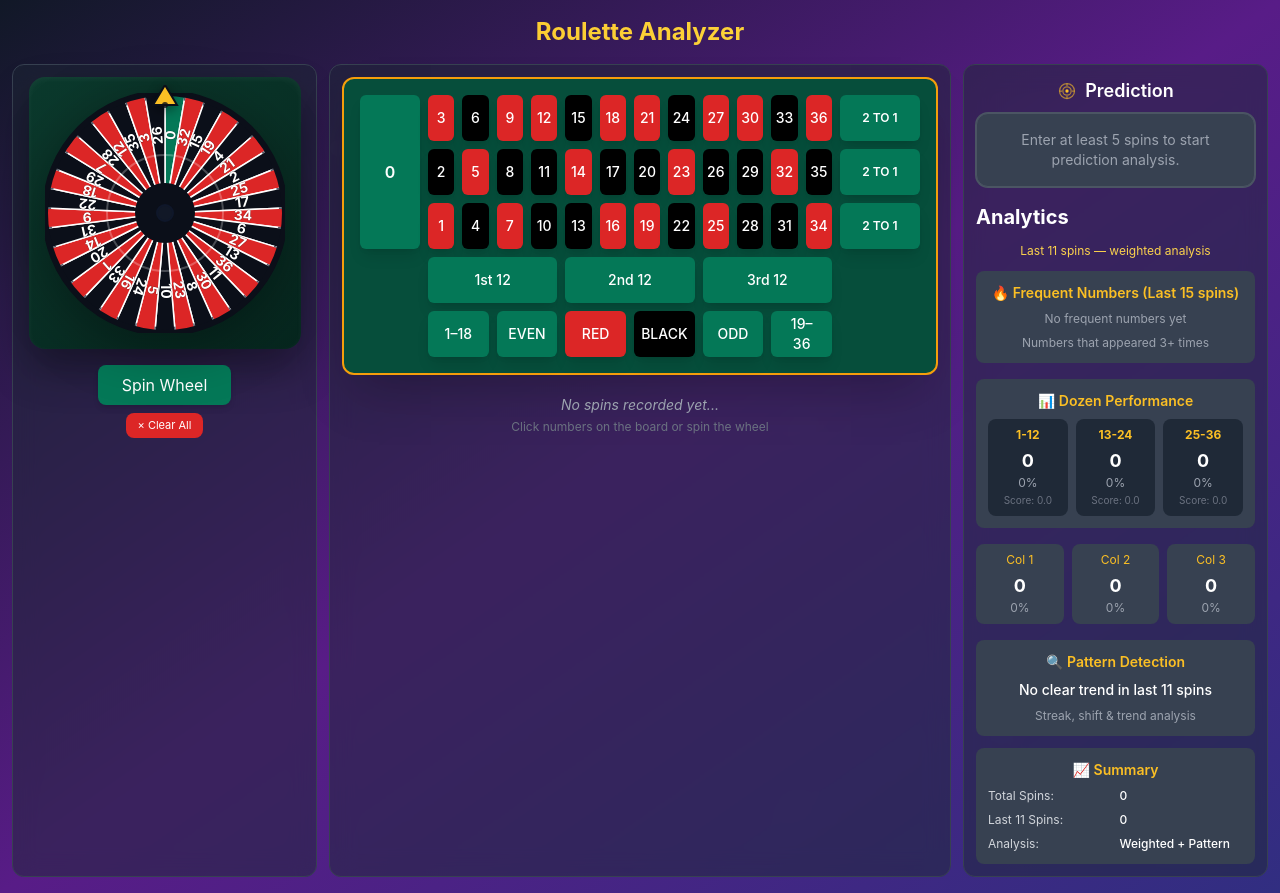
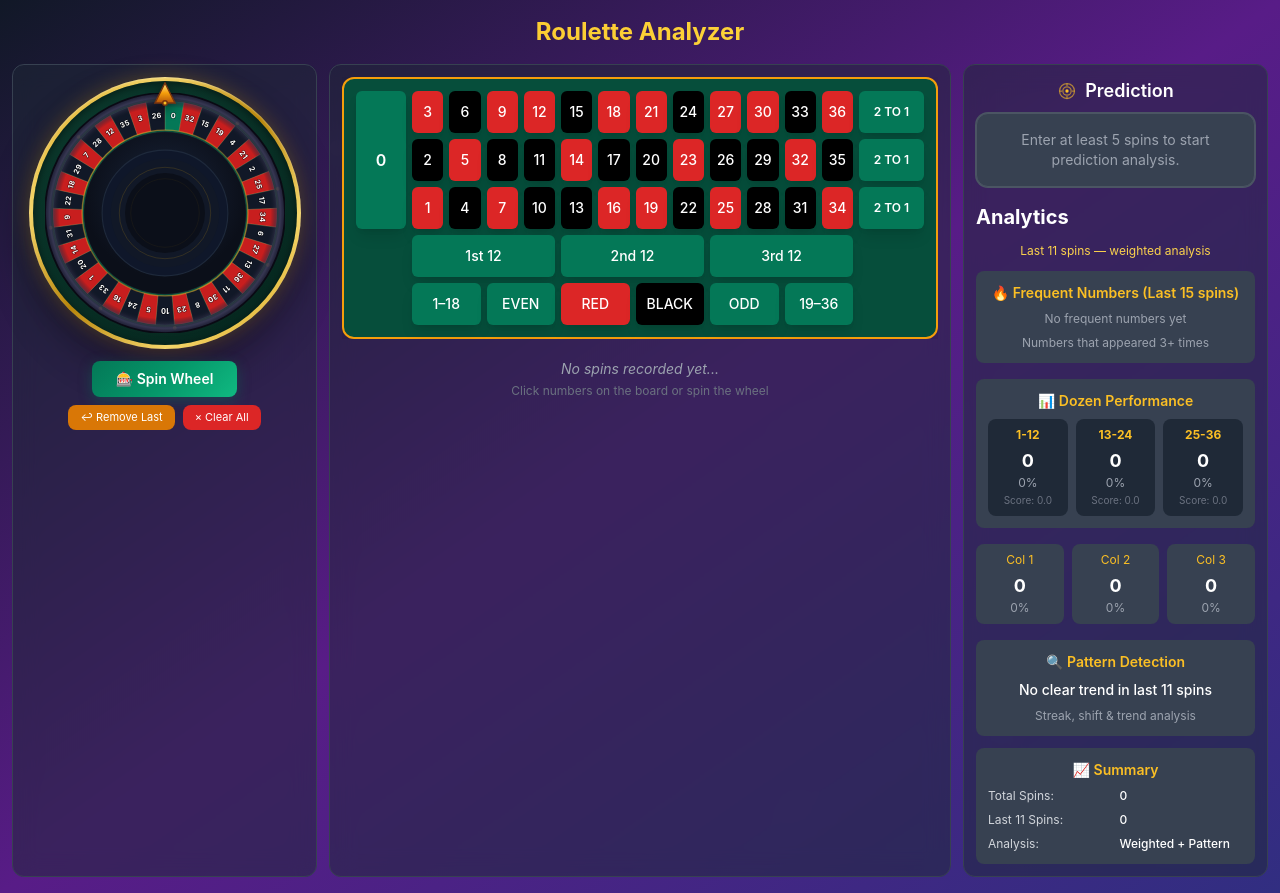
Before and after one commit to Abhishek6827/Roulette, a React (Vite) app: page / in a window 1280 px wide. Built offline with nearby package versions, Linux system fonts and the light colour scheme.

Commit message:
feat: implement interactive roulette table layout and wheel animation components

```diff
--- a/src/App.jsx
+++ b/src/App.jsx
@@ -178,6 +178,12 @@ export default function App() {
     console.log("Bet placed on:", betType);
   }, []);
 
+  // Remove the last spin from both history and prediction history
+  const removeLast = useCallback(() => {
+    setHistory((prev) => (prev.length > 0 ? prev.slice(1) : []));
+    setPredictionHistory((prev) => (prev.length > 0 ? prev.slice(1) : []));
+  }, []);
+
   const handleClear = useCallback(() => {
     lastSpinIdRef.current = null;
     lastAppendTimeRef.current = 0;
@@ -221,7 +227,14 @@ export default function App() {
           {/* Wheel — hidden on mobile, shown on md+ */}
           <div className="hidden md:flex lg:col-span-1 bg-gray-800/50 backdrop-blur-md rounded-xl p-2 sm:p-3 border border-gray-700 flex-col items-center">
             <RouletteWheel onSpinResult={handleSpinResult} size={240} />
-            <div className="flex justify-center mt-2">
+            <div className="flex justify-center gap-2 mt-2">
+              <button
+                onClick={removeLast}
+                className="px-3 py-1 bg-amber-600 text-white text-[11px] rounded-lg hover:bg-amber-500 transition-all"
+                title="Remove Last Result"
+              >
+                ↩ Remove Last
+              </button>
               <button
                 onClick={handleClear}
                 className="px-3 py-1 bg-red-600 text-white text-[11px] rounded-lg hover:bg-red-500 transition-all"
@@ -244,8 +257,15 @@ export default function App() {
               />
             </div>
 
-            {/* Mobile-only: Clear button */}
-            <div className="flex justify-center mt-2 md:hidden">
+            {/* Mobile-only: action buttons */}
+            <div className="flex justify-center gap-2 mt-2 md:hidden">
+              <button
+                onClick={removeLast}
+                className="px-3 py-1 bg-amber-600 text-white text-[11px] rounded-lg hover:bg-amber-500 transition-all"
+                title="Remove Last Result"
+              >
+                ↩ Remove Last
+              </button>
               <button
                 onClick={handleClear}
                 className="px-3 py-1 bg-red-600 text-white text-[11px] rounded-lg hover:bg-red-500 transition-all"
--- a/src/components/QuickButtons.jsx
+++ b/src/components/QuickButtons.jsx
@@ -57,20 +57,20 @@ export default function QuickButtons({ onAddNumber, onBet, disabled = false }) {
     "flex items-center justify-center text-white text-sm font-medium rounded-md bg-black hover:bg-gray-900 transition-all duration-150 outline-none focus-visible:ring-2 focus-visible:ring-amber-400 h-full w-full px-3 shadow-lg";
 
   return (
-    <div className="w-full flex justify-center">
+    <div className="w-full flex justify-center overflow-x-auto">
       <motion.div
-        className="rounded-xl border-2 border-amber-500 p-4 bg-emerald-900 text-white shadow-2xl"
+        className="rounded-xl border-2 border-amber-500 p-2 sm:p-3 bg-emerald-900 text-white shadow-2xl w-full"
         aria-label="Roulette table"
         initial={{ opacity: 0, y: 20 }}
         animate={{ opacity: 1, y: 0 }}
         transition={{ duration: 0.5 }}
       >
-        {/* Main grid: 60px (0) + 12 columns (numbers) + 80px (2 TO 1) */}
+        {/* Main grid — responsive columns and row height */}
         <div
-          className="grid gap-2"
+          className="grid gap-1 sm:gap-1.5"
           style={{
-            gridTemplateColumns: "60px repeat(12, minmax(0, 1fr)) 80px",
-            gridAutoRows: "46px",
+            gridTemplateColumns: "clamp(40px, 8vw, 50px) repeat(12, minmax(0, 1fr)) clamp(50px, 10vw, 65px)",
+            gridAutoRows: "clamp(36px, 5vw, 42px)",
           }}
         >
           {/* 0 (spans 3 rows) */}
--- a/src/components/RouletteWheel.jsx
+++ b/src/components/RouletteWheel.jsx
@@ -47,21 +47,23 @@ const WHEEL_NUMBERS = [
 
 export default function RouletteWheel({
   onSpinResult,
-  size = 420,
+  size = 300,
   spinsMin = 6,
   spinsMax = 8,
-  duration = 4, // seconds
+  duration = 4,
   disabled = false,
 }) {
   const prefersReducedMotion = useReducedMotion();
-  const center = size / 2;
-  const radius = size / 2;
+
+  // Internal render size is always 420 for crisp SVG; we scale via CSS
+  const S = 420;
+  const center = S / 2;
+  const radius = S / 2;
   const sliceAngle = (2 * Math.PI) / WHEEL_NUMBERS.length;
   const sliceDeg = 360 / WHEEL_NUMBERS.length;
 
   const [isSpinning, setIsSpinning] = useState(false);
-  const [wheelRotate, setWheelRotate] = useState(0); // degrees
-
+  const [wheelRotate, setWheelRotate] = useState(0);
   const currentWRef = useRef(0);
 
   useEffect(() => {
@@ -80,19 +82,12 @@ export default function RouletteWheel({
     if (isSpinning || disabled) return;
     setIsSpinning(true);
 
-    // Pick a random winning pocket index
     const idx = Math.floor(Math.random() * WHEEL_NUMBERS.length);
-
-    // The pointer sits at -90deg (top-center). We want the mid-angle of idx to end there.
-    // midAngleScreen(i) = -90 + (i + 0.5) * sliceDeg + finalW  === -90
-    // => finalW ≡ - (i + 0.5) * sliceDeg (mod 360)
-    const targetBase = -((idx + 0.5) * sliceDeg); // degrees
+    const targetBase = -((idx + 0.5) * sliceDeg);
     const currentW = currentWRef.current;
-
-    // Ensure we spin forward by a whole number of spins plus the delta to align exactly to targetBase
     const spins =
       Math.floor(Math.random() * (spinsMax - spinsMin + 1)) + spinsMin;
-    const deltaToBase = mod(targetBase - currentW, 360); // minimal forward delta to align modulo 360
+    const deltaToBase = mod(targetBase - currentW, 360);
     const targetW = currentW + spins * 360 + deltaToBase;
 
     const d = prefersReducedMotion ? 0.6 : duration;
@@ -107,100 +102,139 @@ export default function RouletteWheel({
     }, d * 1000);
   };
 
+  // ── Gradient IDs (unique per instance) ──
+  const gradId = useMemo(() => `whl_${Math.random().toString(36).slice(2, 8)}`, []);
+
   return (
-    <div className="flex flex-col items-center gap-4">
-      {/* Felt background frame */}
+    <div className="flex flex-col items-center gap-3">
+      {/* Felt background frame with golden outer ring */}
       <div
-        className="rounded-2xl p-4"
+        className="rounded-full p-1"
+        style={{
+          background: "linear-gradient(135deg, #d4a017 0%, #f5d66a 25%, #b8860b 50%, #f5d66a 75%, #d4a017 100%)",
+          boxShadow:
+            "0 0 20px rgba(212,160,23,0.3), 0 20px 40px rgba(0,0,0,0.4), inset 0 1px 2px rgba(255,255,255,0.3)",
+        }}
+      >
+        <div
+          className="rounded-full p-3"
           style={{
             background: "linear-gradient(145deg, #0b3a2d, #06261e)",
-          boxShadow:
-            "inset 0 2px 6px rgba(255,255,255,0.05), 0 20px 40px rgba(0,0,0,0.35)",
+            boxShadow: "inset 0 2px 8px rgba(0,0,0,0.5)",
           }}
         >
           {/* Wheel wrapper with fixed pointer overlay */}
           <div className="relative">
-          {/* Pointer (fixed, top-center) */}
-          <div className="pointer-events-none absolute left-1/2 -translate-x-1/2 -top-2 z-10">
+            {/* Pointer (fixed, top-center) — premium golden arrow */}
+            <div className="pointer-events-none absolute left-1/2 -translate-x-1/2 -top-3 z-10">
               <svg
-              width="32"
-              height="28"
-              viewBox="0 0 32 28"
+                width="28"
+                height="32"
+                viewBox="0 0 28 32"
                 aria-hidden="true"
-              className="drop-shadow-[0_3px_6px_rgba(0,0,0,0.45)]"
+                style={{ filter: "drop-shadow(0 3px 6px rgba(0,0,0,0.5))" }}
               >
+                <defs>
+                  <linearGradient id={`${gradId}_ptr`} x1="0" y1="0" x2="0" y2="1">
+                    <stop offset="0%" stopColor="#fde68a" />
+                    <stop offset="50%" stopColor="#f59e0b" />
+                    <stop offset="100%" stopColor="#b45309" />
+                  </linearGradient>
+                </defs>
                 <polygon
-                points="16,0 28,20 4,20"
-                fill="#fbbf24"
-                stroke="#0b0f19"
-                strokeWidth="2"
+                  points="14,2 24,22 4,22"
+                  fill={`url(#${gradId}_ptr)`}
+                  stroke="#78350f"
+                  strokeWidth="1.5"
                 />
-              <circle cx="16" cy="20" r="3" fill="#0b0f19" opacity="0.8" />
+                <circle cx="14" cy="22" r="3" fill="#78350f" />
+                <circle cx="14" cy="22" r="1.5" fill="#fbbf24" />
               </svg>
             </div>
 
-          {/* Wheel */}
+            {/* Wheel SVG — fixed internal size, CSS-scaled */}
             <motion.svg
-            width={size}
-            height={size}
-            viewBox={`0 0 ${size} ${size}`}
+              width="100%"
+              height="100%"
+              viewBox={`0 0 ${S} ${S}`}
               animate={{ rotate: wheelRotate }}
               transition={{
                 duration: prefersReducedMotion ? 0.6 : duration,
                 ease,
               }}
-            style={{ originX: "50%", originY: "50%" }}
+              style={{ originX: "50%", originY: "50%", maxWidth: size, maxHeight: size }}
               role="img"
               aria-label="Roulette wheel"
-            className="pointer-events-none drop-shadow-[0_12px_28px_rgba(0,0,0,0.35)]"
+              className="pointer-events-none"
             >
-            {/* Outer metallic rim and felt ring */}
-            <circle cx={center} cy={center} r={radius} fill="#0a3d2e" />
-            <circle
-              cx={center}
-              cy={center}
-              r={radius - 4}
-              fill="#0b0f19"
-              stroke="#0f172a"
-              strokeWidth="2"
-            />
-            <circle
-              cx={center}
-              cy={center}
-              r={radius - 10}
-              fill="#064e3b"
-              stroke="#052e23"
-              strokeWidth="6"
-            />
+              <defs>
+                {/* Metallic rim gradient */}
+                <radialGradient id={`${gradId}_rim`} cx="50%" cy="50%" r="50%">
+                  <stop offset="88%" stopColor="#1a1a2e" stopOpacity="0" />
+                  <stop offset="92%" stopColor="#2d2d44" stopOpacity="0.5" />
+                  <stop offset="96%" stopColor="#3d3d5c" stopOpacity="0.8" />
+                  <stop offset="100%" stopColor="#1a1a2e" />
+                </radialGradient>
+                {/* Hub gradient */}
+                <radialGradient id={`${gradId}_hub`} cx="50%" cy="40%" r="50%">
+                  <stop offset="0%" stopColor="#2d2d44" />
+                  <stop offset="60%" stopColor="#111827" />
+                  <stop offset="100%" stopColor="#0b0f19" />
+                </radialGradient>
+                {/* Gold accent */}
+                <linearGradient id={`${gradId}_gold`} x1="0" y1="0" x2="1" y2="1">
+                  <stop offset="0%" stopColor="#fbbf24" stopOpacity="0.6" />
+                  <stop offset="50%" stopColor="#f59e0b" stopOpacity="0.3" />
+                  <stop offset="100%" stopColor="#fbbf24" stopOpacity="0.6" />
+                </linearGradient>
+              </defs>
+
+              {/* Outer dark ring */}
+              <circle cx={center} cy={center} r={radius} fill="#0a0a14" />
+              <circle cx={center} cy={center} r={radius - 2} fill="#0b0f19" stroke="#1e1e3a" strokeWidth="1" />
+
+              {/* Ball track ring */}
+              <circle cx={center} cy={center} r={radius - 8} fill="none" stroke="rgba(255,255,255,0.06)" strokeWidth="4" />
+
+              {/* Main colored ring */}
+              <circle cx={center} cy={center} r={radius - 12} fill="#064e3b" stroke="#052e23" strokeWidth="4" />
 
               {/* Numbered slices */}
               {WHEEL_NUMBERS.map((num, i) => {
                 const startAngle = i * sliceAngle - Math.PI / 2;
                 const endAngle = startAngle + sliceAngle;
+                const innerR = radius - 65;
 
-              const x1 = center + radius * Math.cos(startAngle);
-              const y1 = center + radius * Math.sin(startAngle);
-              const x2 = center + radius * Math.cos(endAngle);
-              const y2 = center + radius * Math.sin(endAngle);
+                const x1 = center + (radius - 14) * Math.cos(startAngle);
+                const y1 = center + (radius - 14) * Math.sin(startAngle);
+                const x2 = center + (radius - 14) * Math.cos(endAngle);
+                const y2 = center + (radius - 14) * Math.sin(endAngle);
+                const x3 = center + innerR * Math.cos(endAngle);
+                const y3 = center + innerR * Math.sin(endAngle);
+                const x4 = center + innerR * Math.cos(startAngle);
+                const y4 = center + innerR * Math.sin(startAngle);
 
+                const outerR = radius - 14;
                 const largeArc = sliceAngle > Math.PI ? 1 : 0;
                 const pathData = `
-                M ${center} ${center}
+                  M ${x4} ${y4}
                   L ${x1} ${y1}
-                A ${radius} ${radius} 0 ${largeArc} 1 ${x2} ${y2}
+                  A ${outerR} ${outerR} 0 ${largeArc} 1 ${x2} ${y2}
+                  L ${x3} ${y3}
+                  A ${innerR} ${innerR} 0 ${largeArc} 0 ${x4} ${y4}
                   Z
                 `;
 
                 const textAngle = startAngle + sliceAngle / 2;
-              const textR = radius - 42;
+                const textR = radius - 40;
                 const textX = center + textR * Math.cos(textAngle);
                 const textY = center + textR * Math.sin(textAngle);
 
                 const fill =
                   num.color === "red"
-                  ? "#dc2626"
+                    ? "#c81e1e"
                     : num.color === "black"
-                  ? "#0b0f19"
+                    ? "#111827"
                     : "#047857";
 
                 return (
@@ -208,24 +242,25 @@ export default function RouletteWheel({
                     <path
                       d={pathData}
                       fill={fill}
-                    stroke="#ffffff"
-                    strokeWidth="1.5"
+                      stroke="rgba(255,255,255,0.15)"
+                      strokeWidth="1"
                     />
                     <text
                       x={textX}
                       y={textY}
                       fill="#ffffff"
-                    fontSize="14"
+                      fontSize="13"
                       fontWeight="700"
                       textAnchor="middle"
                       dominantBaseline="middle"
                       transform={`rotate(${
-                      (textAngle * 180) / Math.PI
+                        (textAngle * 180) / Math.PI + 90
                       } ${textX} ${textY})`}
                       style={{
                         paintOrder: "stroke",
-                      stroke: "rgba(0,0,0,0.5)",
-                      strokeWidth: 0.5,
+                        stroke: "rgba(0,0,0,0.6)",
+                        strokeWidth: 2,
+                        letterSpacing: "0.5px",
                       }}
                     >
                       {num.value}
@@ -234,71 +269,123 @@ export default function RouletteWheel({
                 );
               })}
 
-            {/* Pocket separators on the outer edge */}
+              {/* Pocket dividers */}
               {ticks.map((i) => {
                 const angle = i * sliceAngle - Math.PI / 2;
-              const inner = radius - 6;
-              const outer = radius;
-              const x1 = center + inner * Math.cos(angle);
-              const y1 = center + inner * Math.sin(angle);
-              const x2 = center + outer * Math.cos(angle);
-              const y2 = center + outer * Math.sin(angle);
+                const inner = radius - 65;
+                const outer = radius - 14;
                 return (
                   <line
                     key={`tick-${i}`}
-                  x1={x1}
-                  y1={y1}
-                  x2={x2}
-                  y2={y2}
-                  stroke="#0f172a"
-                  strokeWidth="1.5"
-                  opacity="0.7"
+                    x1={center + inner * Math.cos(angle)}
+                    y1={center + inner * Math.sin(angle)}
+                    x2={center + outer * Math.cos(angle)}
+                    y2={center + outer * Math.sin(angle)}
+                    stroke="rgba(212,160,23,0.25)"
+                    strokeWidth="1"
                   />
                 );
               })}
 
-            {/* Inner rings / hub for more realistic depth */}
+              {/* Inner gold ring (separator) */}
               <circle
                 cx={center}
                 cy={center}
-              r={radius - 62}
+                r={radius - 65}
                 fill="none"
-              stroke="rgba(255,255,255,0.25)"
-              strokeWidth="2"
+                stroke={`url(#${gradId}_gold)`}
+                strokeWidth="2.5"
               />
-            <circle cx={center} cy={center} r={radius - 90} fill="#0b0f19" />
+
+              {/* Ball track outer edge */}
               <circle
                 cx={center}
                 cy={center}
-              r={radius - 112}
-              fill="#111827"
-              stroke="#0f172a"
-              strokeWidth="2"
+                r={radius - 12}
+                fill="none"
+                stroke="rgba(212,160,23,0.15)"
+                strokeWidth="1.5"
               />
 
-            {/* Outer border accent */}
+              {/* Inner hub — dark with subtle gradient */}
+              <circle cx={center} cy={center} r={radius - 68} fill={`url(#${gradId}_hub)`} />
               <circle
                 cx={center}
                 cy={center}
-              r={radius}
+                r={radius - 68}
                 fill="none"
-              stroke="#0b0f19"
-              strokeWidth="6"
+                stroke="rgba(255,255,255,0.08)"
+                strokeWidth="1"
               />
+
+              {/* Diamond markers on the ball track */}
+              {[0, 4, 8, 12, 18, 22, 27, 32].map((i) => {
+                const angle = i * sliceAngle - Math.PI / 2;
+                const dR = radius - 8;
+                const dx = center + dR * Math.cos(angle);
+                const dy = center + dR * Math.sin(angle);
+                return (
+                  <circle
+                    key={`diamond-${i}`}
+                    cx={dx}
+                    cy={dy}
+                    r="3"
+                    fill="rgba(212,160,23,0.4)"
+                    stroke="rgba(212,160,23,0.6)"
+                    strokeWidth="0.5"
+                  />
+                );
+              })}
+
+              {/* Center emblem */}
+              <circle cx={center} cy={center} r={radius - 100} fill="#0f172a" stroke="#1e293b" strokeWidth="2" />
+              <circle cx={center} cy={center} r={radius - 115} fill="#111827" />
+              <circle
+                cx={center}
+                cy={center}
+                r={radius - 130}
+                fill="none"
+                stroke="rgba(212,160,23,0.3)"
+                strokeWidth="1"
+              />
+              {/* Star/cross pattern in center */}
+              <circle cx={center} cy={center} r={radius - 140} fill="#0b0f19" />
+              <circle
+                cx={center}
+                cy={center}
+                r={radius - 150}
+                fill="none"
+                stroke="rgba(212,160,23,0.2)"
+                strokeWidth="0.5"
+              />
+
+              {/* Outer rim overlay for depth */}
+              <circle cx={center} cy={center} r={radius} fill={`url(#${gradId}_rim)`} />
+              <circle cx={center} cy={center} r={radius} fill="none" stroke="#0a0a14" strokeWidth="3" />
             </motion.svg>
           </div>
         </div>
+      </div>
 
-      {/* Spin button */}
+      {/* Spin button — premium style */}
       <motion.button
         type="button"
         onClick={spinWheel}
         disabled={isSpinning || disabled}
-        className="px-6 py-2 rounded-lg bg-emerald-700 text-white shadow-md hover:bg-emerald-600 focus:outline-none focus-visible:ring-2 focus-visible:ring-amber-400 disabled:opacity-60 disabled:cursor-not-allowed"
-        whileHover={!isSpinning && !disabled ? { scale: 1.04 } : {}}
-        whileTap={!isSpinning && !disabled ? { scale: 0.96 } : {}}
+        className="px-6 py-2 rounded-lg text-white text-sm font-semibold shadow-lg
+          focus:outline-none focus-visible:ring-2 focus-visible:ring-amber-400
+          disabled:opacity-50 disabled:cursor-not-allowed
+          transition-all duration-200"
+        style={{
+          background: isSpinning
+            ? "linear-gradient(135deg, #374151, #4b5563)"
+            : "linear-gradient(135deg, #047857, #059669, #10b981)",
+          boxShadow: isSpinning ? "none" : "0 4px 14px rgba(4,120,87,0.4)",
+        }}
+        whileHover={!isSpinning && !disabled ? { scale: 1.05, boxShadow: "0 6px 20px rgba(4,120,87,0.5)" } : {}}
+        whileTap={!isSpinning && !disabled ? { scale: 0.95 } : {}}
       >
-        {isSpinning ? "Spinning…" : "Spin Wheel"}
+        {isSpinning ? "Spinning…" : "🎰 Spin Wheel"}
       </motion.button>
     </div>
   );
```
Lines whose indentation alone changed are shown as unchanged.
